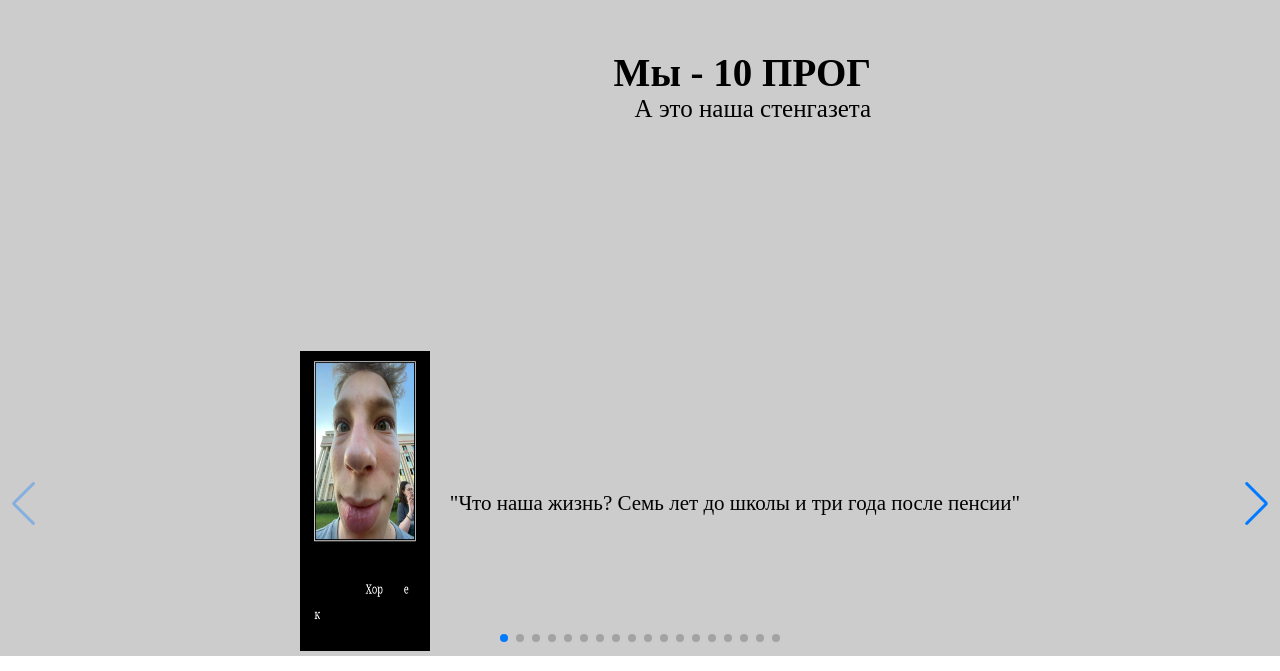
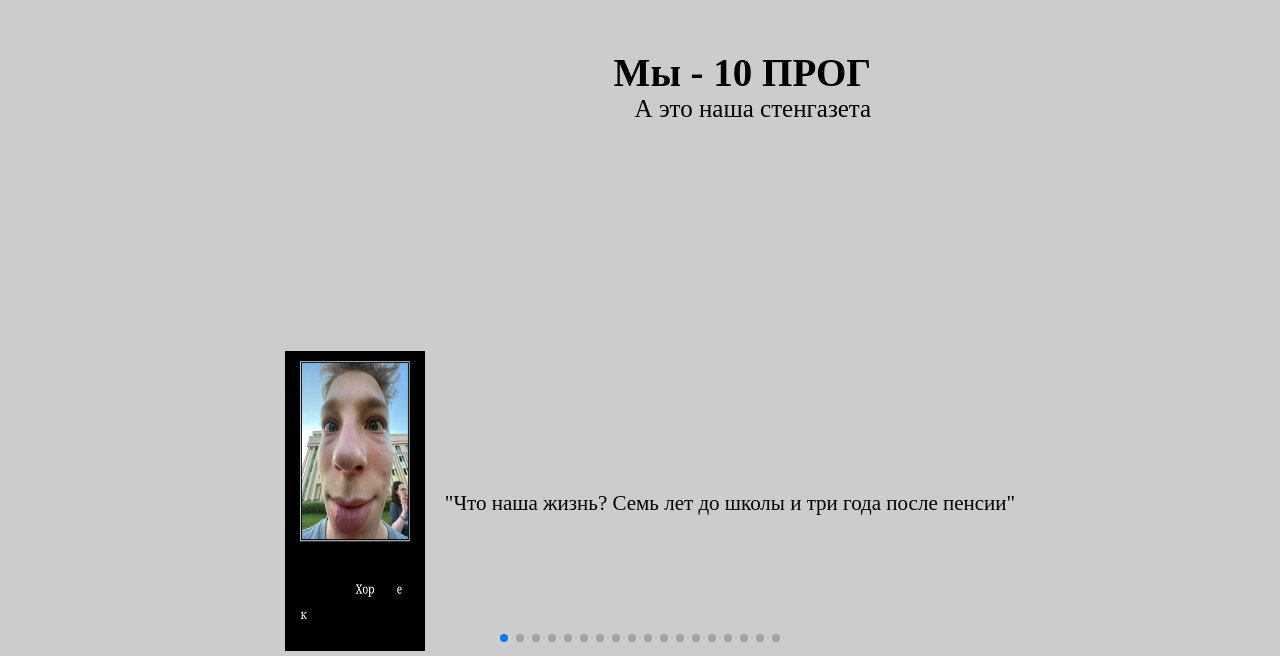
Before and after one commit to ippishio/msu-jrnl, a React (Create React App) app: page / in a window 1280 px wide. Shown: the part 129-800 px from the top of the page. Built offline with nearby package versions, Linux system fonts and the light colour scheme.

Commit message:
Rereacting finallll

```diff
--- a/src/components/swiper.css
+++ b/src/components/swiper.css
@@ -54,8 +54,8 @@
     font-size: 21px;
   }
   .S img{
-    margin-left: 40px;
-    width: 130px;
+    margin-left: 20px;
+    width: 140px;
     height: 300px;
 
   }
--- a/src/components/swiper.tsx
+++ b/src/components/swiper.tsx
@@ -41,8 +41,8 @@ return (
     }}
       pagination={true
       }
-      navigation={true}
-      modules={[Pagination, Navigation,Autoplay]}
+      navigation={false}
+      modules={[ Pagination,Autoplay]}
       className="mySwiper"
     >
       <SwiperSlide>
```
Also changed, not shown: 11 other files (tests, documents, lock files or other folders).
